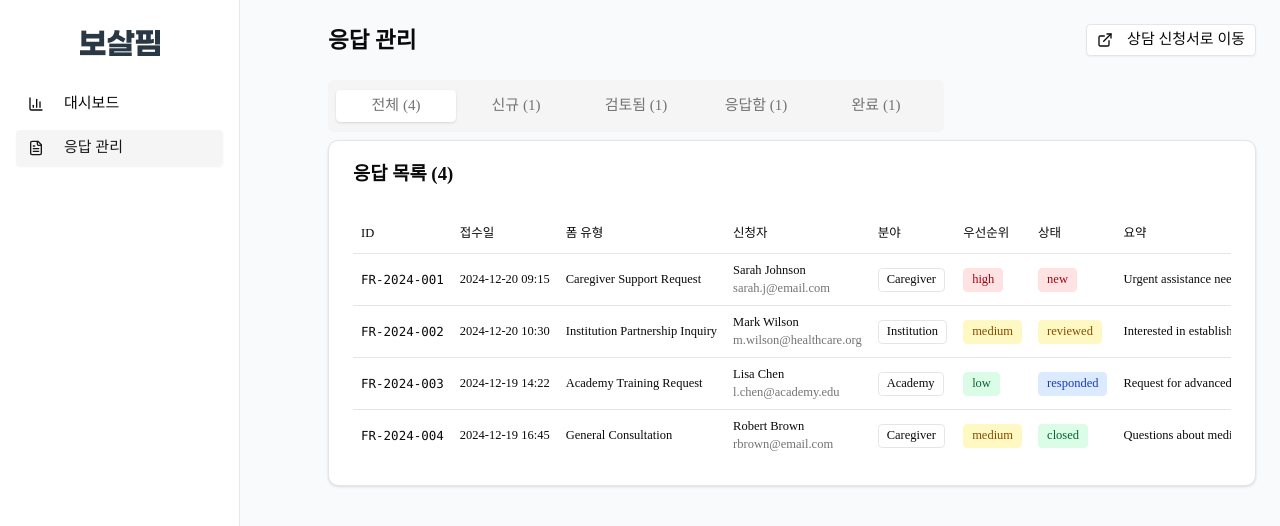
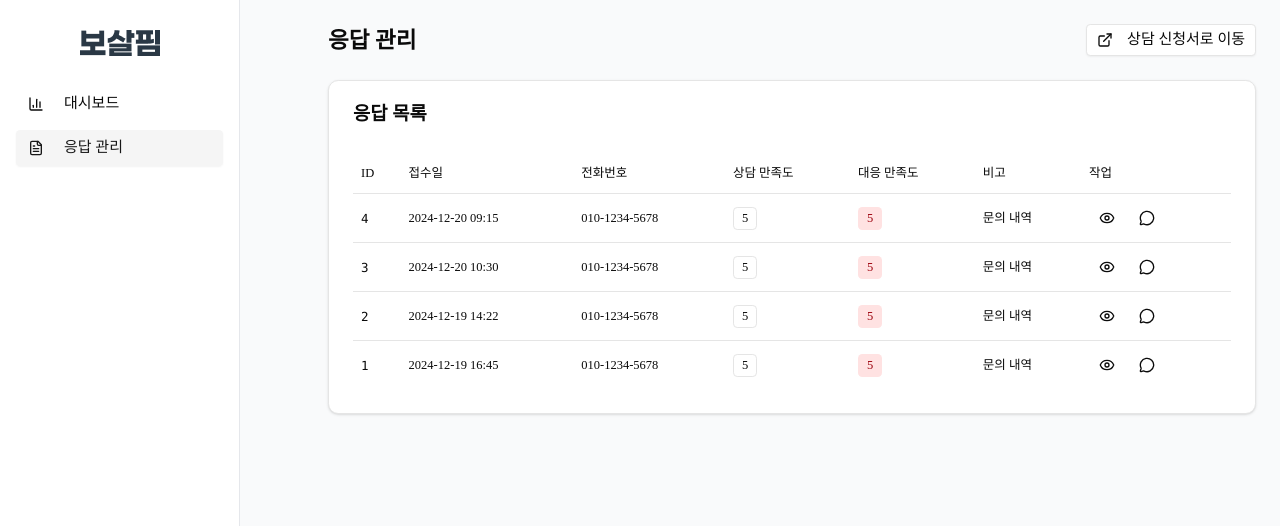
Before and after one commit to devercorp/carepartner.vue, a React (Vite) app: page /forms in a window 1280 px wide. Shown: the top 526 px of the page. Built offline with nearby package versions, Linux system fonts and the light colour scheme; a web font is replaced by a local one.

Commit message:
feat: 응답 관리 수정

```diff
--- a/src/pages/FormResponse/index.tsx
+++ b/src/pages/FormResponse/index.tsx
@@ -12,113 +12,80 @@ import { Tabs, TabsContent, TabsList, TabsTrigger } from '../../components/ui/ta
 interface FormResponse {
 	id: string;
 	submittedAt: string;
-	formType: string;
-	respondentName: string;
-	respondentEmail: string;
-	status: 'new' | 'reviewed' | 'responded' | 'closed';
-	priority: 'low' | 'medium' | 'high';
-	category: 'caregiver' | 'institution' | 'academy';
-	summary: string;
+	contact: string;
+	satisfaction: number;
+	accuracy: number;
+	record: string;
+	content: string;
 }
 
 const mockResponses: FormResponse[] = [
 	{
-		id: 'FR-2024-001',
+		id: '4',
 		submittedAt: '2024-12-20 09:15',
-		formType: 'Caregiver Support Request',
-		respondentName: 'Sarah Johnson',
-		respondentEmail: 'sarah.j@email.com',
-		status: 'new',
-		priority: 'high',
-		category: 'caregiver',
-		summary: 'Urgent assistance needed for elderly parent care coordination',
+		contact: '010-1234-5678',
+		satisfaction: 5,
+		accuracy: 5,
+		record: '문의 내역',
+		content: '문의 내역',
 	},
 	{
-		id: 'FR-2024-002',
+		id: '3',
 		submittedAt: '2024-12-20 10:30',
-		formType: 'Institution Partnership Inquiry',
-		respondentName: 'Mark Wilson',
-		respondentEmail: 'm.wilson@healthcare.org',
-		status: 'reviewed',
-		priority: 'medium',
-		category: 'institution',
-		summary: 'Interested in establishing partnership for care services',
+		contact: '010-1234-5678',
+		satisfaction: 5,
+		accuracy: 5,
+		record: '문의 내역',
+		content: '문의 내역',
 	},
 	{
-		id: 'FR-2024-003',
+		id: '2',
 		submittedAt: '2024-12-19 14:22',
-		formType: 'Academy Training Request',
-		respondentName: 'Lisa Chen',
-		respondentEmail: 'l.chen@academy.edu',
-		status: 'responded',
-		priority: 'low',
-		category: 'academy',
-		summary: 'Request for advanced caregiver training program information',
+		contact: '010-1234-5678',
+		satisfaction: 5,
+		accuracy: 5,
+		record: '문의 내역',
+		content: '문의 내역',
 	},
 	{
-		id: 'FR-2024-004',
+		id: '1',
 		submittedAt: '2024-12-19 16:45',
-		formType: 'General Consultation',
-		respondentName: 'Robert Brown',
-		respondentEmail: 'rbrown@email.com',
-		status: 'closed',
-		priority: 'medium',
-		category: 'caregiver',
-		summary: 'Questions about medication management for dementia care',
+		contact: '010-1234-5678',
+		satisfaction: 5,
+		accuracy: 5,
+		record: '문의 내역',
+		content: '문의 내역',
 	},
 ];
 
 const FormResponsePage = () => {
-	const [searchTerm, setSearchTerm] = useState('');
-	const [statusFilter, setStatusFilter] = useState('all');
-	const [categoryFilter, setCategoryFilter] = useState('all');
-	const [activeTab, setActiveTab] = useState('all');
-
-	const getStatusColor = (status: string) => {
-		switch (status) {
-			case 'new':
+	const getPriorityColor = (priority: number) => {
+		switch (priority) {
+			case 5:
 				return 'bg-red-100 text-red-800';
-			case 'reviewed':
+			case 4:
+			case 3:
 				return 'bg-yellow-100 text-yellow-800';
-			case 'responded':
-				return 'bg-blue-100 text-blue-800';
-			case 'closed':
-				return 'bg-green-100 text-green-800';
+			case 2:
+			case 1:
+				return 'bg-gray-100 text-gray-800';
 			default:
 				return 'bg-gray-100 text-gray-800';
 		}
 	};
 
-	const getPriorityColor = (priority: string) => {
-		switch (priority) {
-			case 'high':
-				return 'bg-red-100 text-red-800';
-			case 'medium':
-				return 'bg-yellow-100 text-yellow-800';
-			case 'low':
-				return 'bg-green-100 text-green-800';
-			default:
-				return 'bg-gray-100 text-gray-800';
-		}
-	};
+	// const filteredResponses = mockResponses.filter((response) => {
+	// 	const matchesSearch =
+	// 		response.respondentName.toLowerCase().includes(searchTerm.toLowerCase()) ||
+	// 		response.respondentEmail.toLowerCase().includes(searchTerm.toLowerCase()) ||
+	// 		response.summary.toLowerCase().includes(searchTerm.toLowerCase());
 
-	const filteredResponses = mockResponses.filter((response) => {
-		const matchesSearch =
-			response.respondentName.toLowerCase().includes(searchTerm.toLowerCase()) ||
-			response.respondentEmail.toLowerCase().includes(searchTerm.toLowerCase()) ||
-			response.summary.toLowerCase().includes(searchTerm.toLowerCase());
+	// 	const matchesStatus = statusFilter === 'all' || response.status === statusFilter;
+	// 	const matchesCategory = categoryFilter === 'all' || response.category === categoryFilter;
+	// 	const matchesTab = activeTab === 'all' || response.status === activeTab;
 
-		const matchesStatus = statusFilter === 'all' || response.status === statusFilter;
-		const matchesCategory = categoryFilter === 'all' || response.category === categoryFilter;
-		const matchesTab = activeTab === 'all' || response.status === activeTab;
-
-		return matchesSearch && matchesStatus && matchesCategory && matchesTab;
-	});
-
-	const getTabCount = (status: string) => {
-		if (status === 'all') return mockResponses.length;
-		return mockResponses.filter((r) => r.status === status).length;
-	};
+	// 	return matchesSearch && matchesStatus && matchesCategory && matchesTab;
+	// });
 
 	const handleMoveFormTemplate = () => {
 		window.open(window.location.origin + '/form-template', '_blank');
@@ -184,20 +151,9 @@ const FormResponsePage = () => {
 				</CardContent>
 			</Card> */}
 
-			{/* Status Tabs */}
-			<Tabs value={activeTab} onValueChange={setActiveTab}>
-				<TabsList>
-					<TabsTrigger value="all">전체 ({getTabCount('all')})</TabsTrigger>
-					<TabsTrigger value="new">신규 ({getTabCount('new')})</TabsTrigger>
-					<TabsTrigger value="reviewed">검토됨 ({getTabCount('reviewed')})</TabsTrigger>
-					<TabsTrigger value="responded">응답함 ({getTabCount('responded')})</TabsTrigger>
-					<TabsTrigger value="closed">완료 ({getTabCount('closed')})</TabsTrigger>
-				</TabsList>
-
-				<TabsContent value={activeTab}>
 			<Card>
 				<CardHeader>
-							<CardTitle>응답 목록 ({filteredResponses.length})</CardTitle>
+					<CardTitle>응답 목록</CardTitle>
 				</CardHeader>
 				<CardContent>
 					<Table>
@@ -205,40 +161,31 @@ const FormResponsePage = () => {
 							<TableRow>
 								<TableHead>ID</TableHead>
 								<TableHead>접수일</TableHead>
-										<TableHead>폼 유형</TableHead>
-										<TableHead>신청자</TableHead>
-										<TableHead>분야</TableHead>
-										<TableHead>우선순위</TableHead>
-										<TableHead>상태</TableHead>
-										<TableHead>요약</TableHead>
+								<TableHead>전화번호</TableHead>
+								<TableHead>상담 만족도</TableHead>
+								<TableHead>대응 만족도</TableHead>
+								<TableHead>비고</TableHead>
 								<TableHead>작업</TableHead>
 							</TableRow>
 						</TableHeader>
 						<TableBody>
-									{filteredResponses.map((response) => (
+							{mockResponses.map((response) => (
 								<TableRow key={response.id}>
-											<TableCell className="text-14 font-mono">{response.id}</TableCell>
-											<TableCell className="text-14">{response.submittedAt}</TableCell>
-											<TableCell>{response.formType}</TableCell>
+									<TableCell className="font-mono text-xl">{response.id}</TableCell>
+									<TableCell className="text-xl">{response.submittedAt}</TableCell>
 									<TableCell>
-												<div>
-													<div className="font-medium">{response.respondentName}</div>
-													<div className="text-muted-foreground text-14">{response.respondentEmail}</div>
-												</div>
+										<div className="font-medium">{response.contact}</div>
 									</TableCell>
 									<TableCell>
 										<Badge variant="outline" className="capitalize">
-													{response.category}
+											{response.satisfaction}
 										</Badge>
 									</TableCell>
 									<TableCell>
-												<Badge className={getPriorityColor(response.priority)}>{response.priority}</Badge>
+										<Badge className={getPriorityColor(response.accuracy)}>{response.accuracy}</Badge>
 									</TableCell>
-											<TableCell>
-												<Badge className={getStatusColor(response.status)}>{response.status}</Badge>
-											</TableCell>
-											<TableCell className="max-w-xs truncate" title={response.summary}>
-												{response.summary}
+									<TableCell className="max-w-xs truncate" title={response.content}>
+										{response.content}
 									</TableCell>
 									<TableCell>
 										<div className="flex gap-4">
@@ -255,13 +202,11 @@ const FormResponsePage = () => {
 						</TableBody>
 					</Table>
 
-							{filteredResponses.length === 0 && (
+					{mockResponses.length === 0 && (
 						<div className="text-muted-foreground py-32 text-center">검색 조건에 맞는 응답이 없습니다.</div>
 					)}
 				</CardContent>
 			</Card>
-				</TabsContent>
-			</Tabs>
 		</div>
 	);
 };
```
Lines whose indentation alone changed are shown as unchanged.
